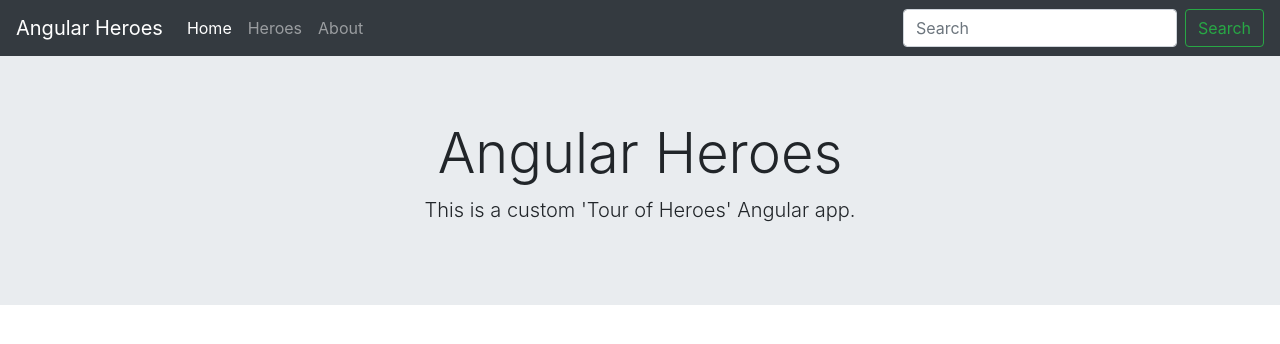
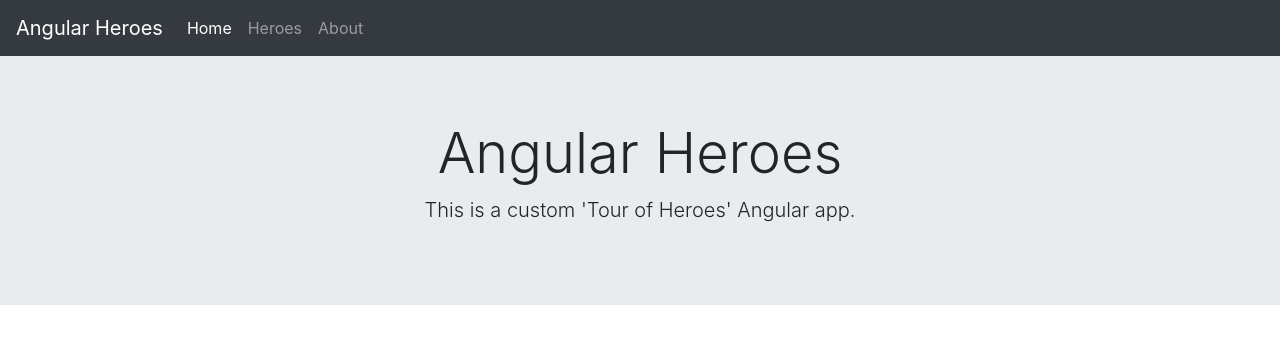
Before and after one commit to cristobaldominguez95/angular-heroes, an Angular app: page / in a window 1280 px wide. Shown: the top 344 px of the page. Built offline with nearby package versions, Linux system fonts and the light colour scheme.

Commit message:
Remove search from 'navbar' component

```diff
--- a/src/app/components/shared/navbar/navbar.component.html
+++ b/src/app/components/shared/navbar/navbar.component.html
@@ -17,9 +17,5 @@
         <a class="nav-link" [routerLink]="['about']">About</a>
       </li>
     </ul>
-    <form class="form-inline my-2 my-lg-0">
-      <input class="form-control mr-sm-2" type="search" placeholder="Search" aria-label="Search">
-      <button class="btn btn-outline-success my-2 my-sm-0" type="submit">Search</button>
-    </form>
   </div>
 </nav>
```
